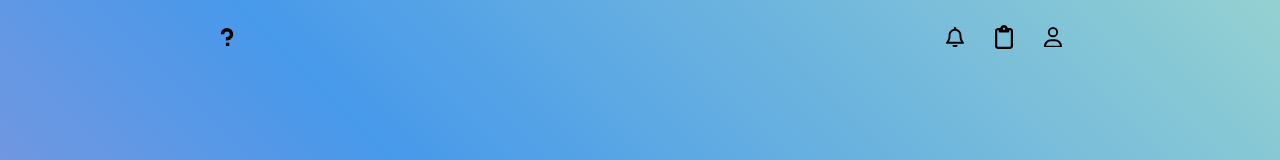
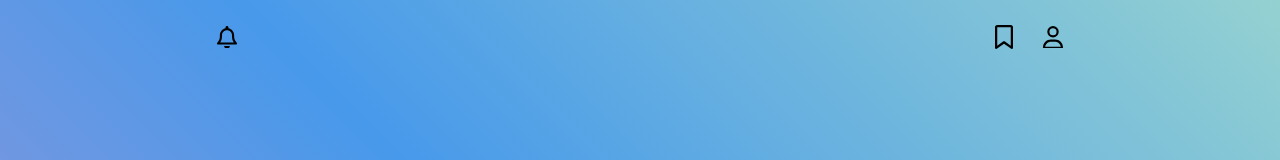
Before and after one commit to zdebar/018-Flash-Card-App, a React (Vite) app in the folder my-react-app/: page / in a window 1280 px wide. Shown: the top 160 px of the page. Built offline with nearby package versions, Linux system fonts and the light colour scheme.

Commit message:
Icon Sizes Fixed

```diff
--- a/my-react-app/src/components/ChoiceBar.css
+++ b/my-react-app/src/components/ChoiceBar.css
@@ -17,12 +17,14 @@
     }
 
     &:hover {
-        outline: 3px solid black;
+
+        background-color: rgb(210, 210, 210);
     }
 
     &:active {
         box-shadow: none;
-        background-color: rgb(210, 210, 210);
+        outline: 3px solid black;
+        background-color: white;
     }
 }
 
@@ -32,6 +34,6 @@
 
 }
 
-.dontButton {
+.knownButton {
     border-radius: 0px 0px var(--card-border-radius) 0px;
 }
--- a/my-react-app/src/components/ChoiceBar.jsx
+++ b/my-react-app/src/components/ChoiceBar.jsx
@@ -8,7 +8,7 @@ function ChoiceBar() {
       <button className="repeatButton">
         <IconRepeat />
       </button>
-      <button className="dontButton">
+      <button className="knownButton">
         <IconKnown />
       </button>
     </div>
--- a/my-react-app/src/components/Header.jsx
+++ b/my-react-app/src/components/Header.jsx
@@ -3,15 +3,13 @@ import Icon from './Icon';
 import IconBell from "./IconBell"
 import IconUser from "./IconUser"
 import IconFolder from "./IconFolder"
-import IconHelp from "./IconHelp"
 
 function Header() {
   return (
     <header className="header">
-      <Icon IconImage={IconHelp} />
+      <Icon IconImage={IconBell}/>
       <nav className='header__right'>
-        <Icon IconImage={IconBell}/>
-        <Icon IconImage={IconFolder}/>
+        <Icon IconImage={IconFolder} style={{ width: "18px" }}/>
         <Icon IconImage={IconUser}/>
       </nav>
     </header>
--- a/my-react-app/src/components/Icon.css
+++ b/my-react-app/src/components/Icon.css
@@ -10,15 +10,15 @@
   background-color: transparent;
 
   & svg {
-    width: 18px;
+    width: 20px;
   }
 
   &:hover {
-    outline: 3px solid black;
+    backdrop-filter: brightness(0.9);
   }
 
   &:active {
-
-    backdrop-filter: brightness(0.9);
+    outline: 3px solid black;
+    backdrop-filter: none;
   }
 }
--- a/my-react-app/src/components/Icon.jsx
+++ b/my-react-app/src/components/Icon.jsx
@@ -2,21 +2,22 @@ import PropTypes from 'prop-types';
 import "./Icon.css";
 
 
-function Icon( { IconImage }) {
+function Icon( { IconImage, style }) {
 
   if (!IconImage) {
-    return null; // or return a default icon
+    return null;
   }
 
   return (
     <button className="icon">
-      <IconImage />
+      <IconImage style={style}/>
     </button>
   );
 }
 
 Icon.propTypes = {
-  IconImage: PropTypes.elementType.isRequired,  // Expecting a React component (element type)
+  IconImage: PropTypes.elementType.isRequired,
+  style: PropTypes.object,
 };
 
 export default Icon;
--- a/my-react-app/src/components/IconFolder.jsx
+++ b/my-react-app/src/components/IconFolder.jsx
@@ -1,6 +1,13 @@
-const IconUser = () => {
+import PropTypes from 'prop-types';
+
+const IconFolder = ({ style }) => {
   return (
-    <svg xmlns="http://www.w3.org/2000/svg" viewBox="0 0 384 512"><path d="M280 64l40 0c35.3 0 64 28.7 64 64l0 320c0 35.3-28.7 64-64 64L64 512c-35.3 0-64-28.7-64-64L0 128C0 92.7 28.7 64 64 64l40 0 9.6 0C121 27.5 153.3 0 192 0s71 27.5 78.4 64l9.6 0zM64 112c-8.8 0-16 7.2-16 16l0 320c0 8.8 7.2 16 16 16l256 0c8.8 0 16-7.2 16-16l0-320c0-8.8-7.2-16-16-16l-16 0 0 24c0 13.3-10.7 24-24 24l-88 0-88 0c-13.3 0-24-10.7-24-24l0-24-16 0zm128-8a24 24 0 1 0 0-48 24 24 0 1 0 0 48z"/></svg>
+    <svg xmlns="http://www.w3.org/2000/svg" viewBox="0 0 384 512" style={ style }><path d="M0 48C0 21.5 21.5 0 48 0l0 48 0 393.4 130.1-92.9c8.3-6 19.6-6 27.9 0L336 441.4 336 48 48 48 48 0 336 0c26.5 0 48 21.5 48 48l0 440c0 9-5 17.2-13 21.3s-17.6 3.4-24.9-1.8L192 397.5 37.9 507.5c-7.3 5.2-16.9 5.9-24.9 1.8S0 497 0 488L0 48z"/></svg>
   );
 };
-export default IconUser;
+
+IconFolder.propTypes = {
+  style: PropTypes.object,
+};
+
+export default IconFolder;
```
